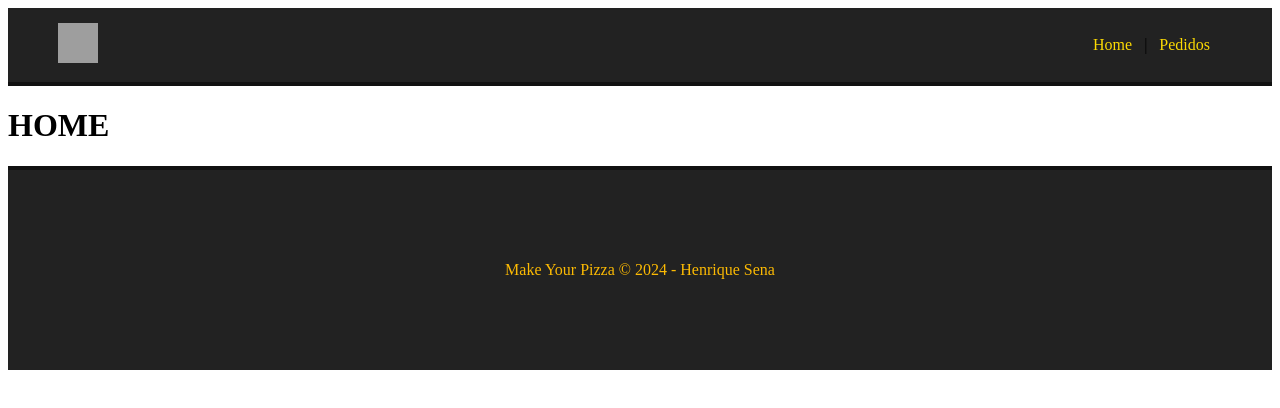
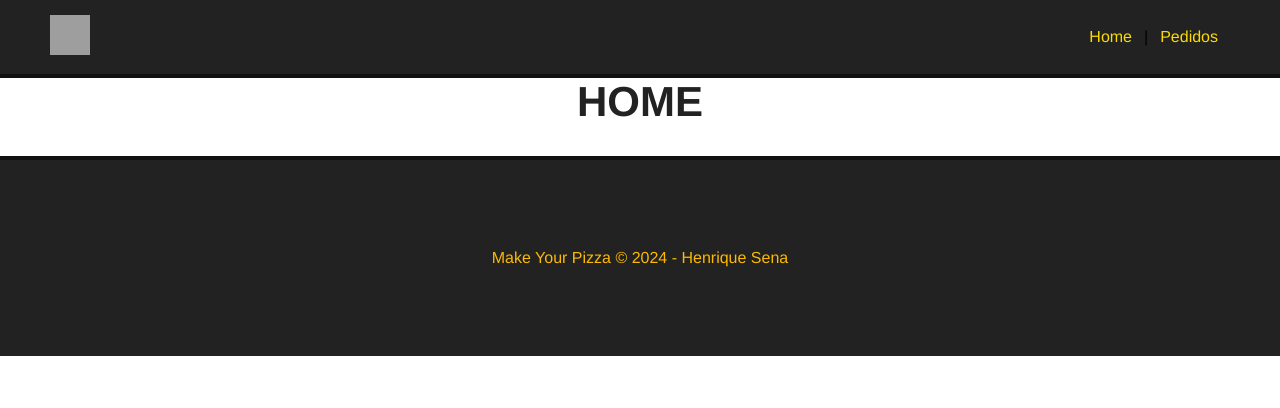
Before and after one commit to hsenadasilva132/Vue_Pizzaria, a Vue app in the folder vue_pizzaria/: page / in a window 1280 px wide. Shown: the top 408 px of the page. Built offline with nearby package versions, Linux system fonts and the light colour scheme; grey boxes are pictures that could not be loaded.

Commit message:
Estilização de App
Adicionado estilização global em App

```diff
--- a/vue_pizzaria/src/App.vue
+++ b/vue_pizzaria/src/App.vue
@@ -28,5 +28,22 @@ export default {
 
 
 <style>
+  * {
+    font-family: Helvetica;
+    padding: 0;
+    margin: 0;
+    box-sizing: border-box;
+  }
 
+  .main-container {
+    margin: 50px;
+    min-height: 400px;
+  }
+
+  h1 {
+    text-align: center;
+    font-size: 42px;
+    margin-bottom: 30px;
+    color: #222;
+  }
 </style>
```
